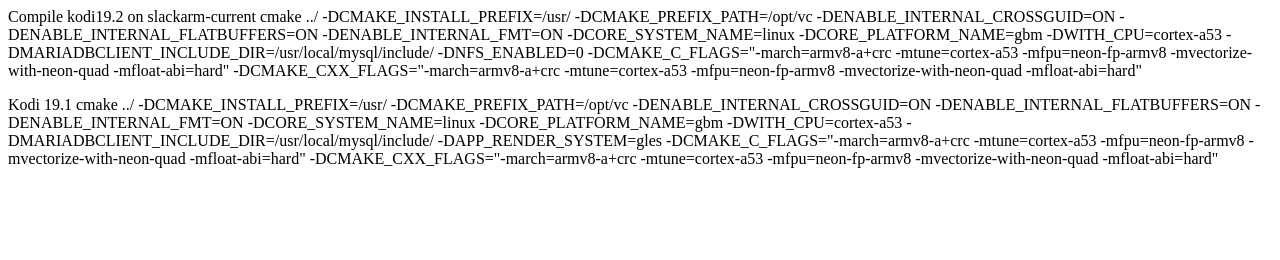
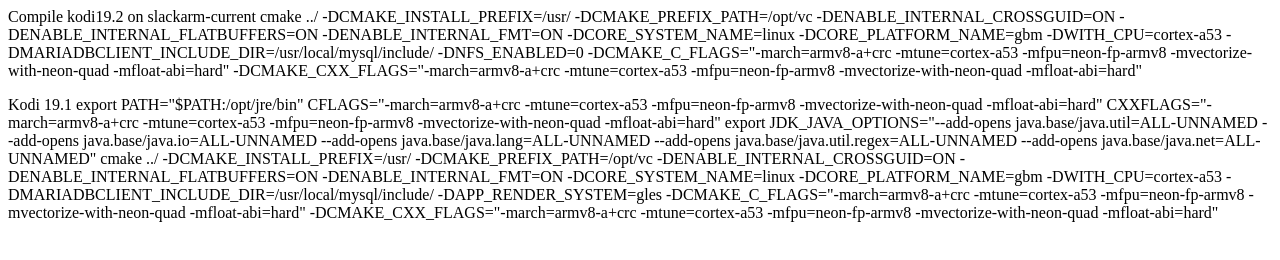
Before and after one commit to juanma1980/juanma1980.github.io, a plain HTML site: page index.html in a window 1280 px wide. Drawn offline with Linux system fonts and the light colour scheme.

Commit message:
Update index.html

```diff
--- a/index.html
+++ b/index.html
@@ -5,5 +5,9 @@ cmake ../ -DCMAKE_INSTALL_PREFIX=/usr/ -DCMAKE_PREFIX_PATH=/opt/vc -DENABLE_INTE
 <p>
 Kodi 19.1
 
+export PATH="$PATH:/opt/jre/bin"
+CFLAGS="-march=armv8-a+crc -mtune=cortex-a53 -mfpu=neon-fp-armv8 -mvectorize-with-neon-quad -mfloat-abi=hard"
+CXXFLAGS="-march=armv8-a+crc -mtune=cortex-a53 -mfpu=neon-fp-armv8 -mvectorize-with-neon-quad -mfloat-abi=hard"
+export JDK_JAVA_OPTIONS="--add-opens java.base/java.util=ALL-UNNAMED --add-opens java.base/java.io=ALL-UNNAMED --add-opens java.base/java.lang=ALL-UNNAMED --add-opens java.base/java.util.regex=ALL-UNNAMED --add-opens java.base/java.net=ALL-UNNAMED"
 cmake ../ -DCMAKE_INSTALL_PREFIX=/usr/ -DCMAKE_PREFIX_PATH=/opt/vc -DENABLE_INTERNAL_CROSSGUID=ON -DENABLE_INTERNAL_FLATBUFFERS=ON -DENABLE_INTERNAL_FMT=ON -DCORE_SYSTEM_NAME=linux -DCORE_PLATFORM_NAME=gbm -DWITH_CPU=cortex-a53 -DMARIADBCLIENT_INCLUDE_DIR=/usr/local/mysql/include/ -DAPP_RENDER_SYSTEM=gles -DCMAKE_C_FLAGS="-march=armv8-a+crc -mtune=cortex-a53 -mfpu=neon-fp-armv8 -mvectorize-with-neon-quad -mfloat-abi=hard" -DCMAKE_CXX_FLAGS="-march=armv8-a+crc -mtune=cortex-a53 -mfpu=neon-fp-armv8 -mvectorize-with-neon-quad -mfloat-abi=hard"
 </p>
```
